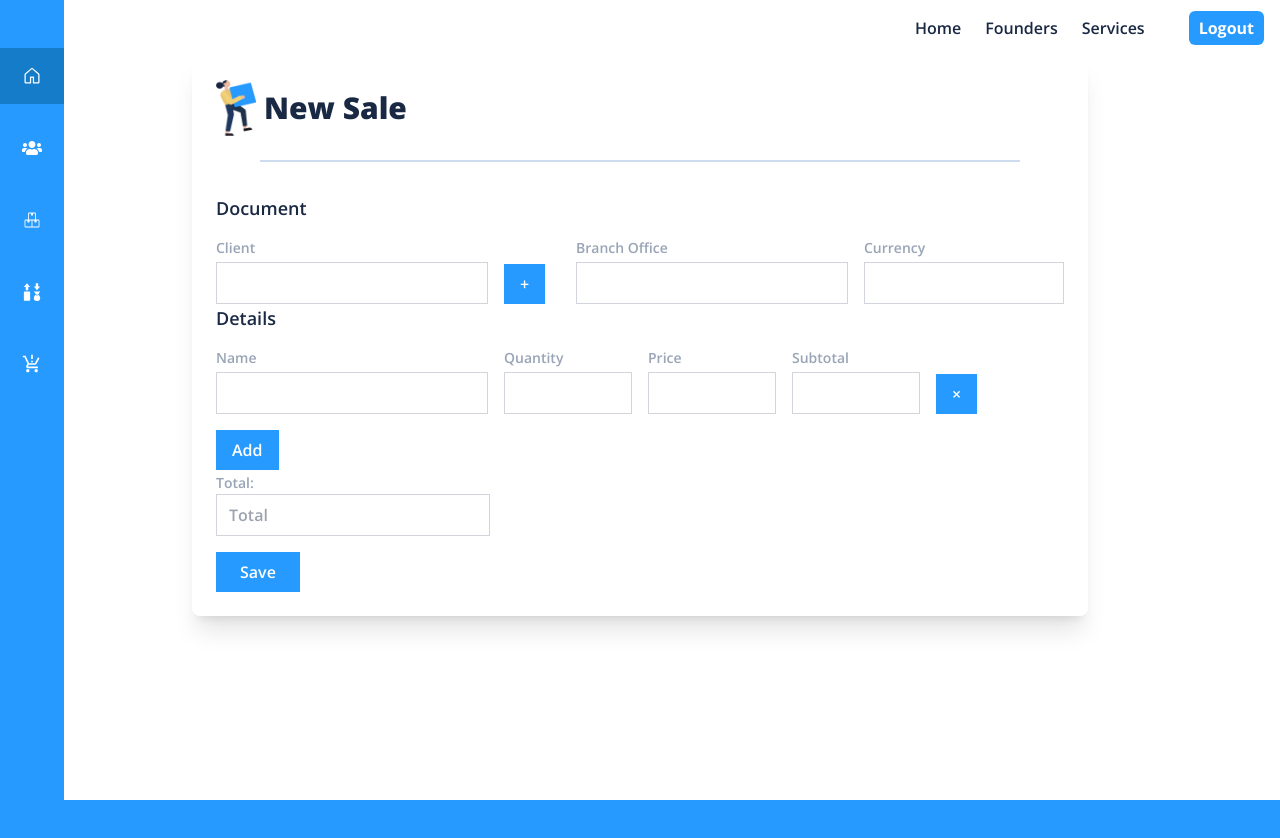
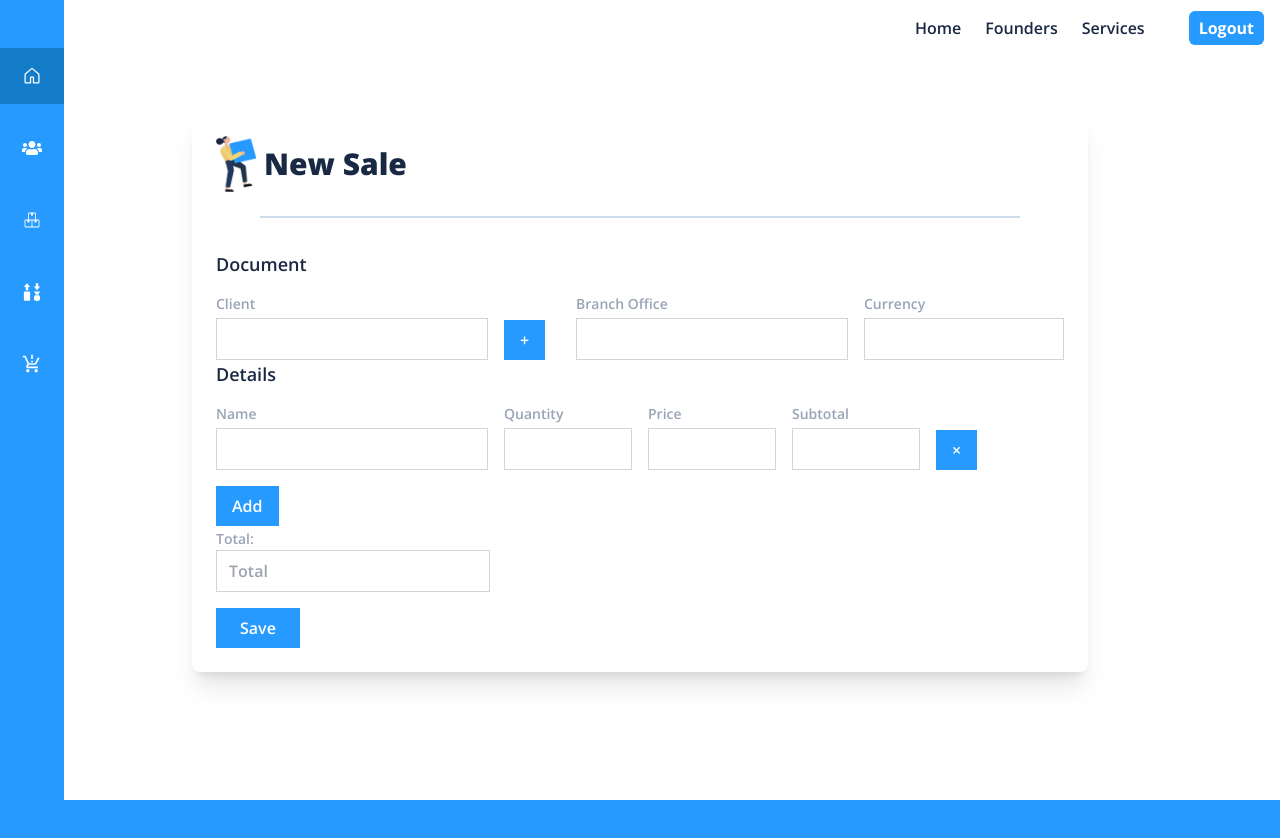
Before and after one commit to daviardev/test-frontend, a Next.js app: page /dashboard in a window 1280 px wide. Shown: the top 838 px of the page. Built offline with nearby package versions, Linux system fonts and the light colour scheme; no server answers; sample sign-in values are in the browser's storage.

Commit message:
Create modal for components view

```diff
--- a/components/Layout/Modal.jsx
+++ b/components/Layout/Modal.jsx
@@ -1,6 +1,6 @@
 export default function Modal ({ children }) {
   return (
-    <div className='max-w-4xl mx-auto bg-white shadow-xl my-6 rounded-lg p-6'>
+    <div className='max-w-4xl mx-auto bg-white shadow-xl mt-20 rounded-lg p-6'>
       {children}
     </div>
   )
```
